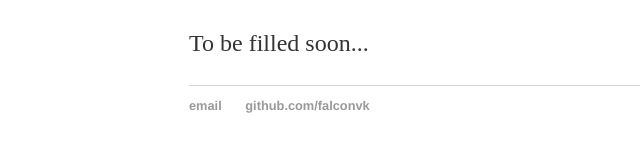
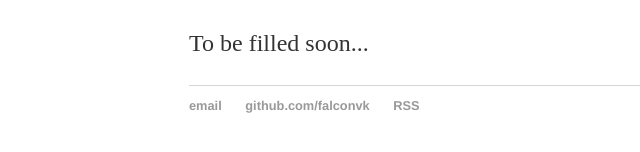
Before and after one commit to falconvk/falconvk.github.io, a Jekyll site: the page built from index.html, in a window 1280 px wide. Shown: the part 228-380 px from the top of the page, without its empty margins (3-643 px from the left). Built offline with Jekyll 4.4.1, drawn with Linux system fonts in a browser that asks for light colours.

Commit message:
Update default.html
Add the RSS feed link

```diff
--- a/_layouts/default.html
+++ b/_layouts/default.html
@@ -22,7 +22,8 @@
 	    		<ul>
 	        		<li><a href="mailto:falconvk@gmail.com">email</a></li>
 	        		<li><a href="https://github.com/falconvk">github.com/falconvk</a></li>
-				</ul>
+	        		<li><a href="http://falconvk.github.io/blog/atom.xml">RSS</a></li>
+			</ul>
 			</footer>
 		</body>
 	</html>
```
